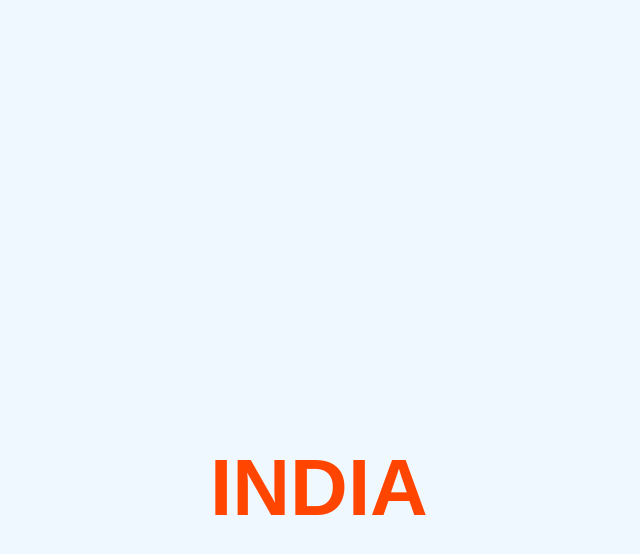
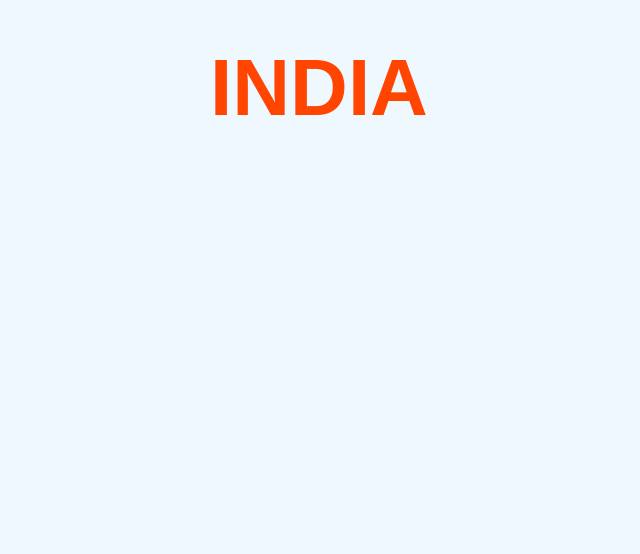
Before and after one commit to vishnnu4809/testing, a plain HTML site: page index.html in a window 1280 px wide. Shown: the part 312-866 px from the top of the page, without its empty margins (321-961 px from the left). After the commit the page ends 800 px from the top, so only its background shows below. Drawn offline with Linux system fonts and the light colour scheme.

Commit message:
Revert "eleventh"
This reverts commit 4ac8e40f77ae7f8bfba49186b7e36c023c5c1d43.

```diff
--- a/index.html
+++ b/index.html
@@ -3,13 +3,13 @@
 <head>
     <meta charset="UTF-8">
     <meta name="viewport" content="width=device-width, initial-scale=1.0">
-    <title>India</title>
+    <title>India in Capitals</title>
     <style>
         body {
             display: flex;
             justify-content: center;
             align-items: center;
-            height: 200vh;
+            height: 100vh;
             margin: 0;
             background-color: #f0f8ff;
             font-family: Arial, sans-serif;
```
